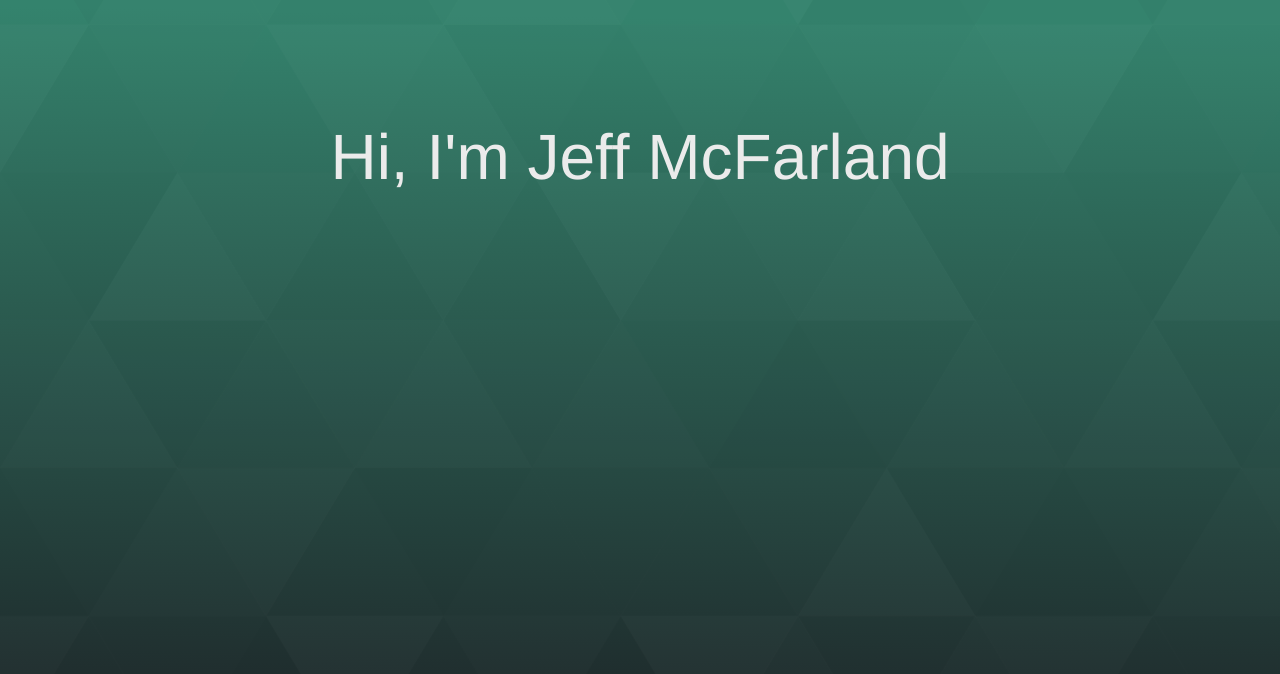
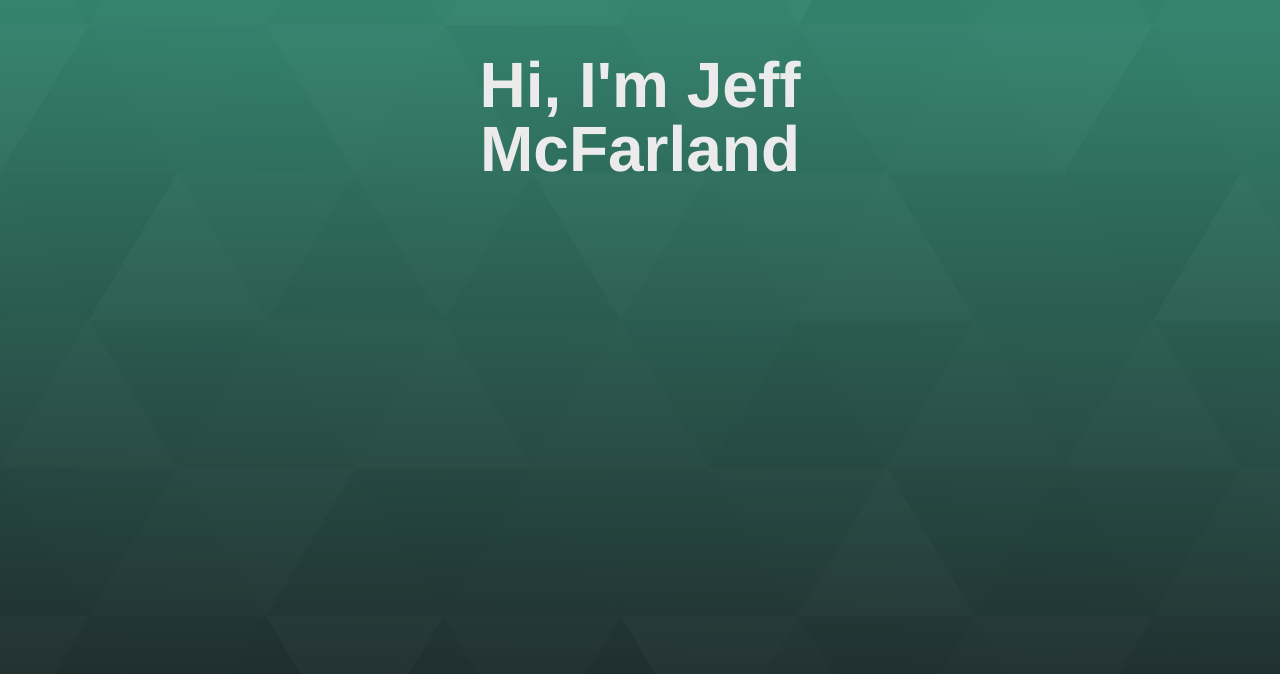
Before and after one commit to farlandJeff/portfolio, a plain HTML site: page index.html in a window 1280 px wide. Shown: the part 123-797 px from the top of the page. Drawn offline with Linux system fonts and the light colour scheme; grey boxes are pictures that could not be loaded.

Commit message:
Bold header text

```diff
--- a/index.html
+++ b/index.html
@@ -11,6 +11,7 @@
     <div class="landing">
         <div class="landContent">
             <h1 class="intro">Hi, I'm Jeff McFarland</h1>
+            <h2></h2>
         </div>
     </div>
 
--- a/style.css
+++ b/style.css
@@ -63,7 +63,7 @@ html {
 	margin: auto;
 	width: 50%;
 	position: relative;
-	top: 35%;
+	top: 30%;
 	transform: translateY(-50%);
 	text-align: center;
 }
@@ -71,6 +71,7 @@ html {
 .intro {
 	font-size: 4rem;
 	color: #EBEBEB;
+	font-weight: 900;
 }
 
 nav {
```
